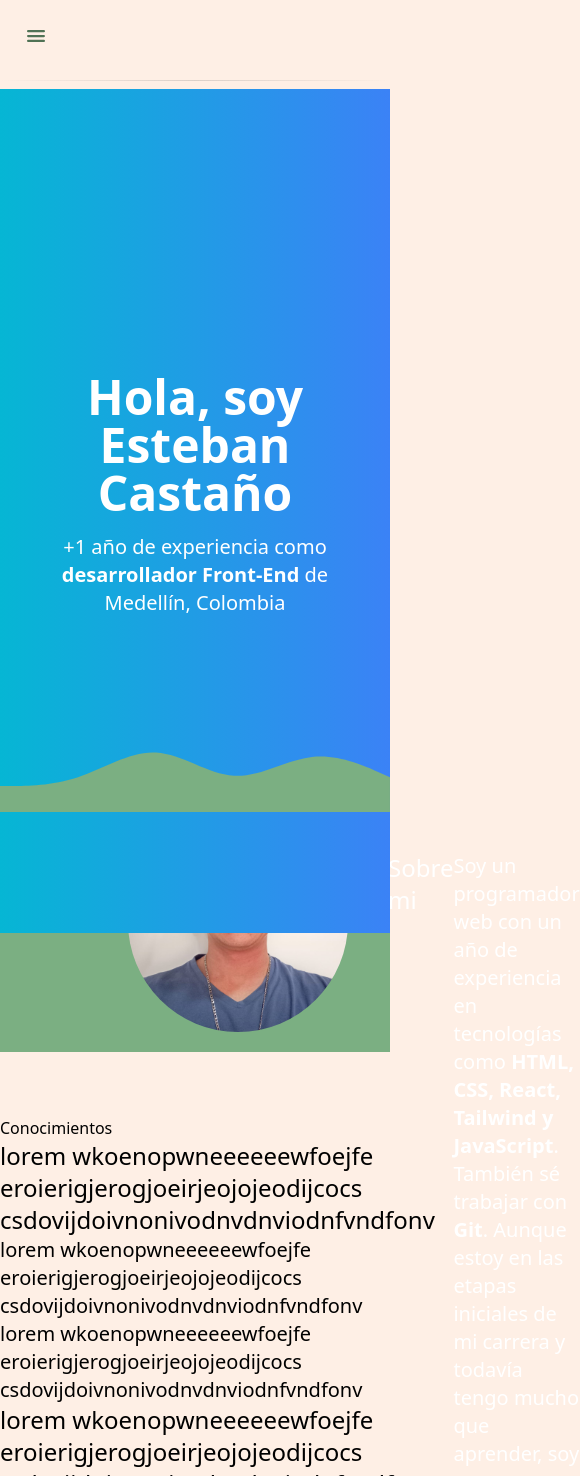
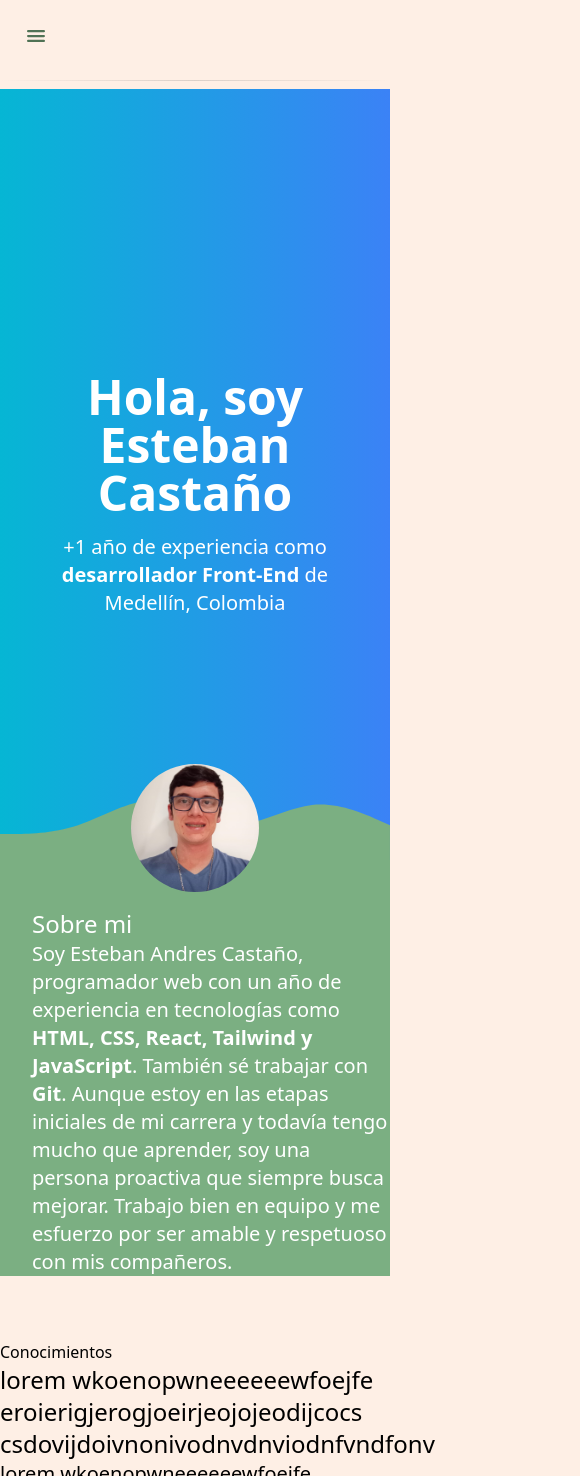
Before and after one commit to estebancastano/portfolio, a React (Vite) app: page / in a window 390 px wide. Shown: the top 1476 px of the page, 580 px wide, since content can reach past the window. Built offline with nearby package versions, Linux system fonts and the light colour scheme.

Commit message:
organizado la informacion aboutme

```diff
--- a/src/components/AboutMe.jsx
+++ b/src/components/AboutMe.jsx
@@ -5,24 +5,23 @@ import Wave from '../assets/wave.svg'
 function AboutMe() {
     return (
         <>
-            <div className='mb-16 -mt-52'>
-                <div id='about' className='h-30 about-me'>
-                    <img src={Wave} />
-
+            <div className='mb-16 sm:-mt-52 md:-mt-52 -mt-40'>
+                <div id='about' className='h-auto about-me'>
+                    <img src={Wave} alt='Wave' className='w-full' />
                 </div>
-                <div className='flex text-white h-60 bg-green-light '>
-                    <img src={Profile} className='flex rounded-full ml-32 items-center mb-5' />
-
-                    <div className='flex m-10 sm:flex-wrap'>
+                <div className='relative flex flex-col md:flex-row text-white bg-green-light h-auto md:h-60 z-10'>
+                    <div className='flex justify-center items-center mt-[-6rem] md:mt-0'>
+                        <img src={Profile} alt='Profile' className='rounded-full w-32 md:w-48' />
+                    </div>
+                    <div className='flex flex-col justify-center md:ml-20 ml-8 mt-4 md:mt-0'>
                         <h2 className='text-2xl md:text-3xl'>Sobre mi</h2>
-                        <p className='text-xl md:text-2xl h-auto max-w-full'>Soy un programador web con un año de experiencia en tecnologías como <strong>HTML, CSS, React, Tailwind y JavaScript</strong>. También sé trabajar con <strong>Git</strong>. Aunque estoy en las etapas iniciales de mi carrera y todavía tengo mucho que aprender, soy una persona proactiva que siempre busca mejorar. Trabajo bien en equipo y me esfuerzo por ser amable y respetuoso con mis compañeros.
-
+                        <p className='text-xl md:text-2xl h-auto max-w-full'>
+                            Soy Esteban Andres Castaño, programador web con un año de experiencia en tecnologías como <strong>HTML, CSS, React, Tailwind y JavaScript</strong>. También sé trabajar con <strong>Git</strong>. Aunque estoy en las etapas iniciales de mi carrera y todavía tengo mucho que aprender, soy una persona proactiva que siempre busca mejorar. Trabajo bien en equipo y me esfuerzo por ser amable y respetuoso con mis compañeros.
                         </p>
                     </div>
-
-
                 </div>
             </div>
+
         </>
     )
 }
```
